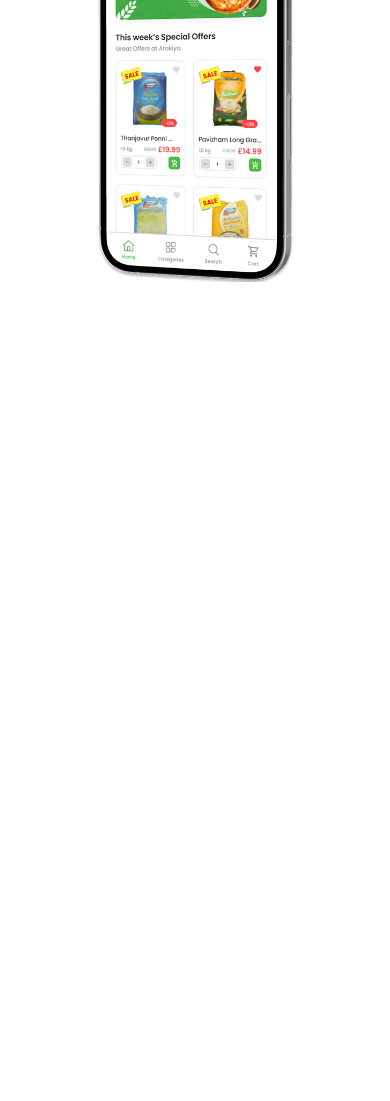
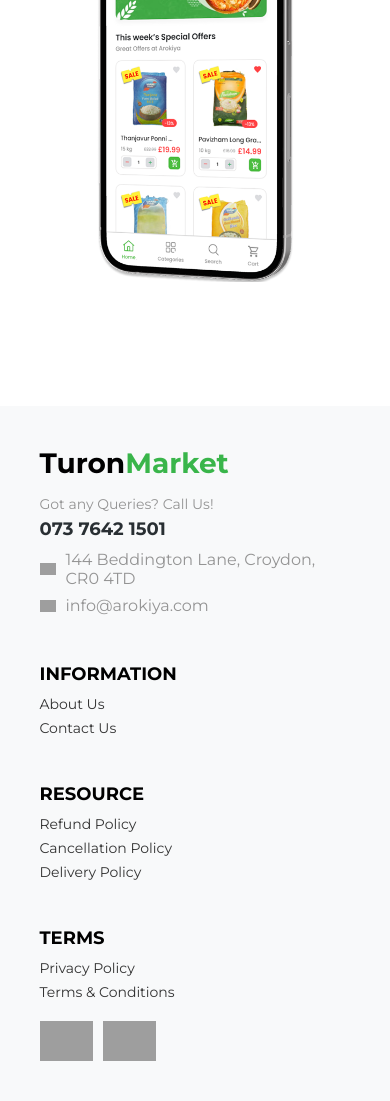
Before and after one commit to MrMuhammadjon/TuronMarket, a website: page index.html in a window 390 px wide. Shown: the part 5018-6119 px from the top of the page. Before the commit the page ends 5304 px from the top, so only its background shows below. Drawn offline with nearby package versions, Linux system fonts and the light colour scheme; no server answers; grey boxes are pictures that could not be loaded.

Commit message:
push responsiver

```diff
--- a/css/footer.css
+++ b/css/footer.css
@@ -0,0 +1,82 @@
+.footer {
+    background-color: #f8f9fa;
+    display: flex;
+    align-items: center;
+    justify-content: center;
+    margin-top: 120px;
+}
+
+.footer-container{
+    padding: 40px 20px;
+    display: flex;
+    flex-wrap: wrap;
+    justify-content: space-between;
+    gap: 40px;
+    width: 90%;
+    max-width: 1200px;
+}
+
+.footer-column {
+    flex: 1;
+    min-width: 200px;
+}
+
+.footer-logo {
+    font-size: 28px;
+    font-weight: bold;
+    color: var(--color-black);
+    margin-bottom: 15px;
+}
+
+.footer-logo span {
+    color: var(--color-light-green);
+}
+
+.footer-contact {
+    font-size: 14px;
+    color: var(--color-gray);
+    margin: 10px 0;
+}
+
+.footer-contact strong {
+    font-size: 18px;
+    color: var(--color-gray-blue);
+    display: block;
+    margin-top: 5px;
+}
+
+.footer-icon {
+    display: flex;
+    align-items: center;
+    margin: 8px 0;
+    color: var(--color-gray);
+}
+
+.footer-icon img {
+    width: 16px;
+    margin-right: 10px;
+}
+
+.footer-heading {
+    font-weight: bold;
+    margin-bottom: 10px;
+    font-size: var(--fon-size-18);
+}
+
+.footer-link {
+    display: block;
+    margin: 6px 0;
+    text-decoration: none;
+    color: #333;
+    font-size: var(--fon-size-14);
+}
+
+.footer-badges {
+    margin-top: 20px;
+    display: flex;
+    gap: 10px;
+}
+
+.footer-badges img {
+    height: 40px;
+}
--- a/index.html
+++ b/index.html
@@ -376,8 +376,10 @@
                 <h1>Exclusive Offers</h1>
 
                 <div class="store-buttons">
-                <img src="https://upload.wikimedia.org/wikipedia/commons/thumb/7/78/Google_Play_Store_badge_EN.svg/512px-Google_Play_Store_badge_EN.svg.png" alt="Google Play">
-                <img src="https://developer.apple.com/assets/elements/badges/download-on-the-app-store.svg" alt="App Store">
+                    <img src="https://upload.wikimedia.org/wikipedia/commons/thumb/7/78/Google_Play_Store_badge_EN.svg/512px-Google_Play_Store_badge_EN.svg.png"
+                        alt="Google Play">
+                    <img src="https://developer.apple.com/assets/elements/badges/download-on-the-app-store.svg"
+                        alt="App Store">
                 </div>
 
                 <div class="secure-payments">
@@ -386,9 +388,62 @@
             </div>
 
             <div class="promo-image">
-              <img src="assets/images/iphone-img/Group 240.png" alt="Phone Preview"> <!-- Replace with your own phone image if needed -->
+                <img src="assets/images/iphone-img/Group 240.png" alt="Phone Preview">
+                <!-- Replace with your own phone image if needed -->
             </div>
         </section>
+    </main>
+
+
+
+    <!--
+
+    footer
+
+    -->
+
+    <footer class="footer">
+        <div class="footer-container">
+            <div class="footer-column">
+                <div class="footer-logo">Turon<span>Market</span></div>
+                <div class="footer-contact">
+                  Got any Queries? Call Us!
+                  <strong>073 7642 1501</strong>
+                </div>
+                <div class="footer-icon">
+                  <img src="https://img.icons8.com/ios-filled/50/marker.png" alt="location">
+                  144 Beddington Lane, Croydon, CR0 4TD
+                </div>
+                <div class="footer-icon">
+                  <img src="https://img.icons8.com/ios-glyphs/30/email.png" alt="email">
+                  info@arokiya.com
+                </div>
+              </div>
+
+              <div class="footer-column">
+                <div class="footer-heading">INFORMATION</div>
+                <a href="#" class="footer-link">About Us</a>
+                <a href="#" class="footer-link">Contact Us</a>
+              </div>
+
+              <div class="footer-column">
+                <div class="footer-heading">RESOURCE</div>
+                <a href="#" class="footer-link">Refund Policy</a>
+                <a href="#" class="footer-link">Cancellation Policy</a>
+                <a href="#" class="footer-link">Delivery Policy</a>
+              </div>
+
+              <div class="footer-column">
+                <div class="footer-heading">TERMS</div>
+                <a href="#" class="footer-link">Privacy Policy</a>
+                <a href="#" class="footer-link">Terms & Conditions</a>
+                <div class="footer-badges">
+                  <img src="https://seeklogo.com/images/G/gdpr-compliant-logo-097856D0AF-seeklogo.com.png" alt="GDPR" />
+                  <img src="https://upload.wikimedia.org/wikipedia/commons/thumb/5/57/DPDgroup_logo.svg/2560px-DPDgroup_logo.svg.png" alt="DPD" />
+                </div>
+              </div>
+        </div>
+      </footer>
 
 </body>
 
```
Lines whose indentation alone changed are shown as unchanged.
